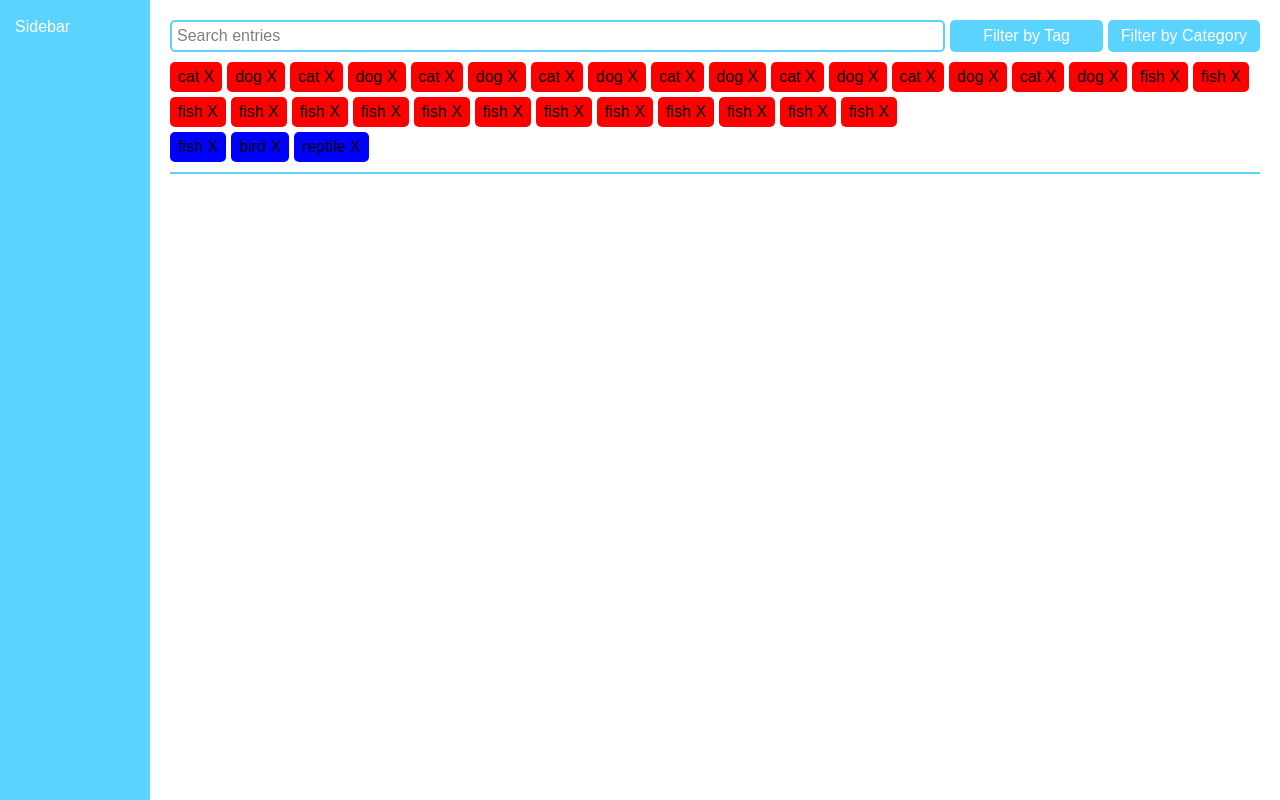
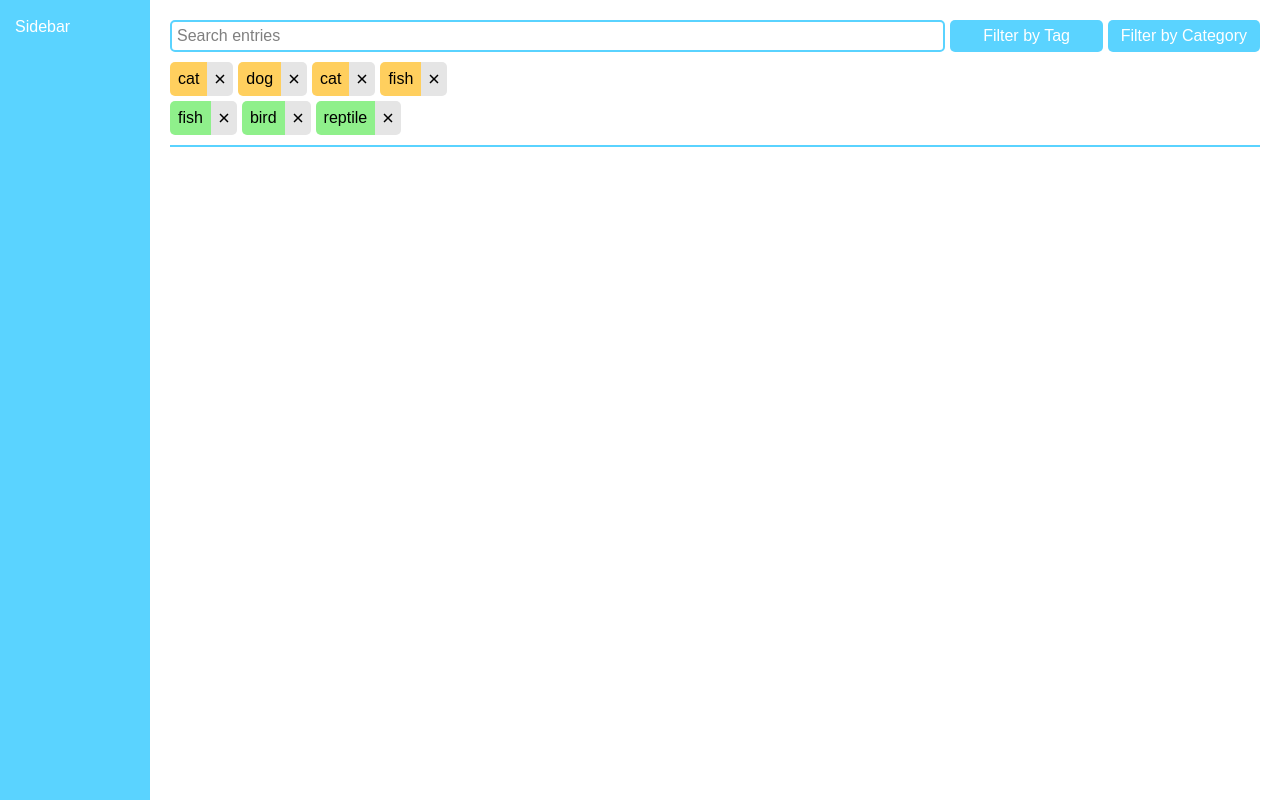
Before and after one commit to Abdelrhman2607/Music-Archive, a Next.js app: page / in a window 1280 px wide. Built offline with nearby package versions, Linux system fonts and the light colour scheme.

Commit message:
Selected filters HTML + CSS

```diff
--- a/app/components/Search/searchArea.tsx
+++ b/app/components/Search/searchArea.tsx
@@ -9,7 +9,7 @@ import SelectedFilters from './selectedFilters';
 import { useState } from 'react';
 
 export default function SearchArea() {
-  let tags = ['cat', 'dog', 'cat', 'dog', 'cat', 'dog', 'cat', 'dog','cat', 'dog', 'cat', 'dog', 'cat', 'dog', 'cat', 'dog', 'fish', 'fish', 'fish', 'fish', 'fish', 'fish', 'fish', 'fish', 'fish', 'fish', 'fish', 'fish', 'fish', 'fish'];
+  let tags = ['cat', 'dog', 'cat', 'fish'];
   let cats = ['fish', 'bird', 'reptile'];
 
   const [tagDropdownOpen, setTagDropdownOpen] = useState(false);
--- a/app/components/Search/selectedFilters.module.css
+++ b/app/components/Search/selectedFilters.module.css
@@ -14,13 +14,29 @@
 
 .selectedTag, .selectedCat{
     margin-right: 5px;
-    padding: 3px 8px;
-    border-radius: 5px;
+    display: flex;
+    flex-direction: row;
 }
 
-.selectedTag{
-    background-color: red;
+.selectedTag .SelectedFilterName{
+    background-color: var(--Yellow);
 }
-.selectedCat{
-    background-color: blue;
+.selectedCat .SelectedFilterName{
+    background-color: var(--Green);
 }
+
+.SelectedFilterName{
+    display: inline-block;
+    padding: 5px 8px;
+    border-radius: 5px 0px 0px 5px;
+    height: 100%;
+}
+
+.SelectedFilterXButton{
+    display: flex;
+    align-items: center;
+    padding: 3px 5px;
+    background-color: var(--Gray);
+    border-radius: 0px 5px 5px 0px;
+    cursor: pointer;
+}
--- a/app/components/Search/selectedFilters.tsx
+++ b/app/components/Search/selectedFilters.tsx
@@ -1,5 +1,7 @@
 
 import styles from './selectedFilters.module.css';
+
+import { IoCloseSharp } from "react-icons/io5";
 
 type SelectedFiltersObject = {
   tags: string[];
@@ -11,15 +13,15 @@ export default function SelectedFilters({ selectedFilters }: { selectedFilters:
     <div className={styles.selectedFiltersArea}>
       <div className={styles.selectedTagsArea}>
         {selectedFilters.tags.map((tag, index) => {
-          return(<SelectedFilter name = {tag} type={'tag'} />);
-          })
+          return (<SelectedFilter name={tag} type={'tag'} key={index} />);
+        })
         }
       </div>
 
       <div className={styles.selectedCatsArea}>
         {selectedFilters.cats.map((cat, index) => {
-          return(<SelectedFilter name = {cat} type={'cat'} key={index}/>);
-          })
+          return (<SelectedFilter name={cat} type={'cat'} key={index} />);
+        })
         }
       </div>
     </div>
@@ -27,9 +29,13 @@ export default function SelectedFilters({ selectedFilters }: { selectedFilters:
 }
 
 function SelectedFilter({ name, type }: { name: string, type: "tag" | "cat" }) {
-  return(
-    <button className={type == 'tag' ? styles.selectedTag : styles.selectedCat}>
-      {`${name} X`}
-    </button>
+  return (
+    <div className={type == 'tag' ? styles.selectedTag : styles.selectedCat}>
+      <span className={styles.SelectedFilterName}>{name}</span>
+      <div className={styles.SelectedFilterXButton}>
+        <IoCloseSharp />
+      </div>
+
+    </div>
   );
 }
--- a/app/components/UI/dropdownMenu.module.css
+++ b/app/components/UI/dropdownMenu.module.css
@@ -5,7 +5,7 @@
     display: flex;
     flex-direction: column;
     background-color: var(--Gray);
-    max-height: calc(var(--SearchAreaDefaultHeight) * 5);
+    max-height: calc(var(--SearchAreaDefaultHeight) * 10);
     width: 100%;
     overflow: auto;
     padding-left: 5px;
--- a/app/globals.css
+++ b/app/globals.css
@@ -4,6 +4,8 @@
   --Blue: #5AD3FF;
   --Gray: #e5e5e5;
   --White: #ffffff;
+  --Yellow: #FFCF5E;
+  --Green: #8FF08B;
 
   --SearchAreaDefaultHeight: 32px;
 }
@@ -13,5 +15,5 @@ body {
   padding: 0px;
   font-family: Arial, Helvetica, sans-serif;
   font-size: 16px;
-;
+
 }
--- a/package.json
+++ b/package.json
@@ -11,7 +11,8 @@
   "dependencies": {
     "next": "16.2.10",
     "react": "19.2.4",
-    "react-dom": "19.2.4"
+    "react-dom": "19.2.4",
+    "react-icons": "^5.7.0"
   },
   "devDependencies": {
     "@tailwindcss/postcss": "^4",
```
Also changed, not shown: 1 other file (tests, documents, lock files or other folders).
